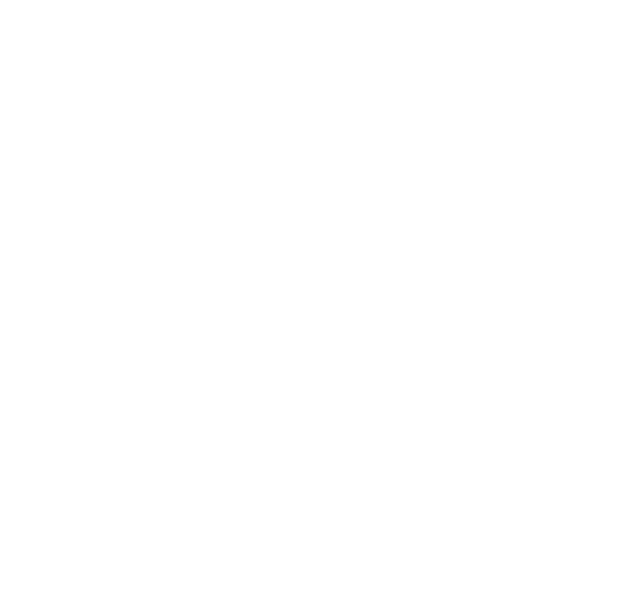
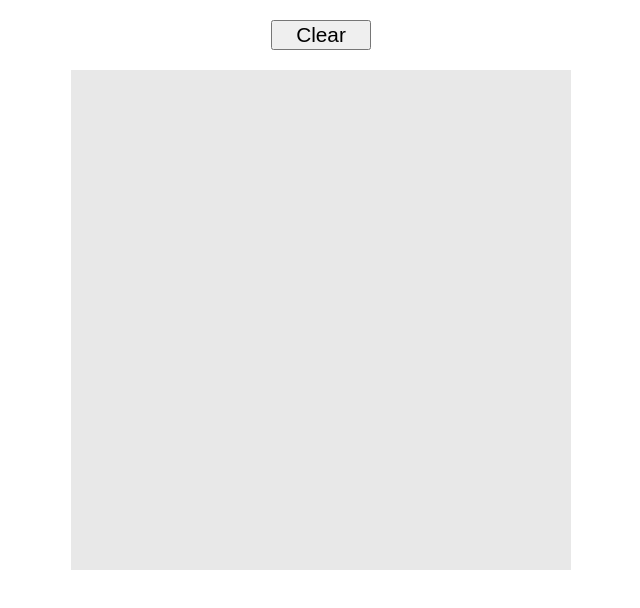
Before and after one commit to Nissoca/sketchpad, a plain HTML site: page index.html in a window 1280 px wide. Shown: the whole page, without its empty margins (319-959 px from the left). Drawn offline with nearby package versions, Linux system fonts and the light colour scheme.

Commit message:
Completed the sketch grid with full functionality

```diff
--- a/css/stylesheet.css
+++ b/css/stylesheet.css
@@ -0,0 +1,26 @@
+button {
+  display: block;
+  margin: 20px auto;
+  height: 30px;
+  width: 100px;
+  font-size: 1.3em;
+}
+
+#wrapper {
+  height: 500px;
+  width: 500px;
+  background-color: black;
+  margin: 20px auto;
+}
+
+.square {
+  height: 6.25%;
+  width: 6.25%;
+  background-color: #e8e8e8;
+  display: inline-block;
+  float: left;
+  margin: 0;
+  margin-top: 0;
+  margin-bottom: 0;
+
+}
--- a/index.html
+++ b/index.html
@@ -1,11 +1,13 @@
 <!DOCTYPE html>
 <head>
   <title>Sketchpad Website</title>
-  <link src="css/reset.css">
-  <link src="css/reset.css">
-  <script scr="script/jquery-3.1.1.js"></script>
-  <script scr="script/javascript.js"></script>
+  <link rel="stylesheet" href="css/reset.css">
+  <link rel="stylesheet" href="css/stylesheet.css">
+  <script src="https://ajax.googleapis.com/ajax/libs/jquery/1.11.0/jquery.min.js"></script>
+  <script src="script/javascript.js"></script>
 </head>
 <body>
-
+  <button>Clear</button>
+  <div id="wrapper">
+  </div>
 </body>
--- a/script/javascript.js
+++ b/script/javascript.js
@@ -0,0 +1,31 @@
+
+gridNumb = 16;
+
+$(document).ready(function() {
+
+  createGrid(gridNumb);
+
+  $('button').click(function() {
+    $('.square').css("background-color","#e8e8e8");
+    resp = prompt("Type the number of grids you want")
+    if (isNaN(resp)) {
+      alert("That's not a valid input")
+    } else {
+      gridNumb = Number(resp);
+      createGrid(gridNumb);
+    }
+  });
+});
+
+createGrid = function(n) {
+  $('#wrapper').empty();
+  size = (100/n).toString() + "%";
+  for (i=1; i<=n*n; i++) {
+    $('#wrapper').prepend("<div class='square'></div>");
+  }
+  $('.square').css("height",size);
+  $('.square').css("width",size);
+  $('.square').mouseenter(function() {
+    $(this).css("background-color","black");
+  });
+};
```
